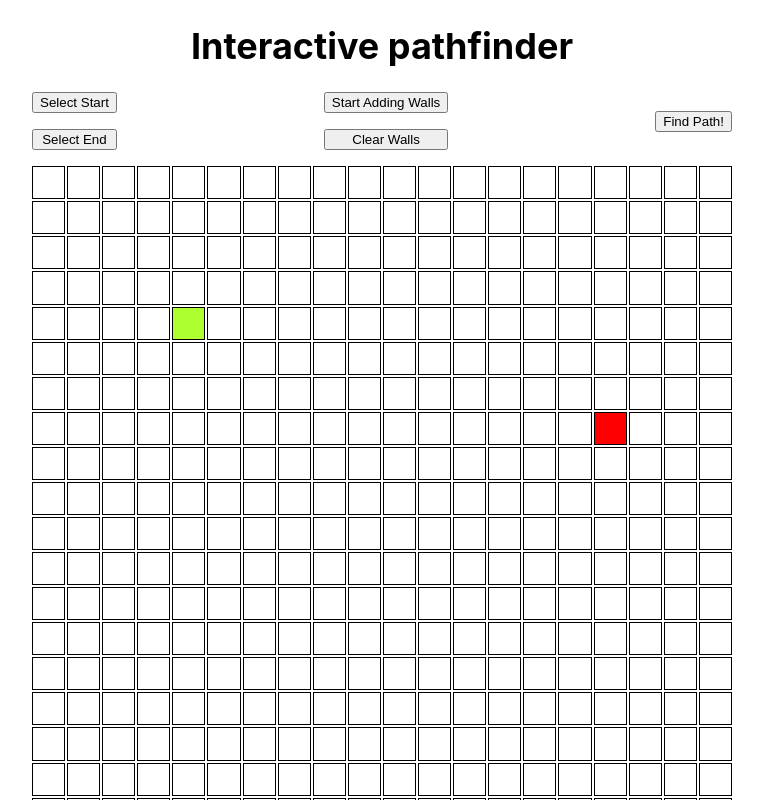
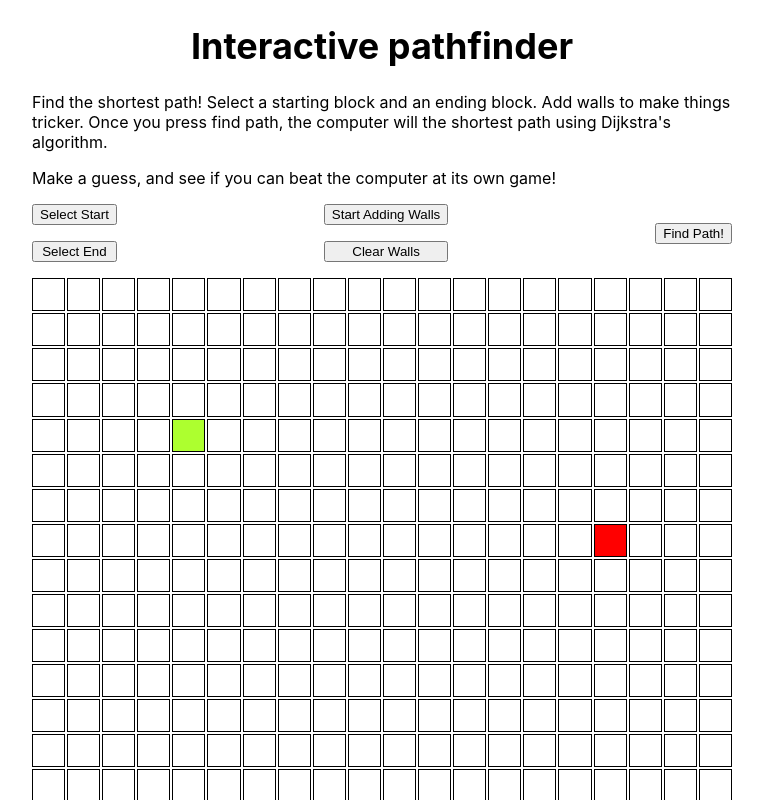
Before and after one commit to shanemcfadden/interactive-pathfinder, a React (Create React App) app: page / in a window 1280 px wide. Shown: the top 800 px of the page, without its empty margins (258-1021 px from the left). Built offline with nearby package versions, Linux system fonts and the light colour scheme.

Commit message:
Add description

```diff
--- a/src/components/App/App.jsx
+++ b/src/components/App/App.jsx
@@ -34,6 +34,14 @@ function App() {
     <div className="App">
       <div className="content-container">
         <h1 className="centered-text">Interactive pathfinder</h1>
+        <p>
+          Find the shortest path! Select a starting block and an ending block.
+          Add walls to make things tricker. Once you press find path, the
+          computer will the shortest path using Dijkstra's algorithm.
+        </p>
+        <p>
+          Make a guess, and see if you can beat the computer at its own game!
+        </p>
         <Dashboard
           setCurrentClickFunction={setCurrentClickFunction}
           startNode={startNode}
```
